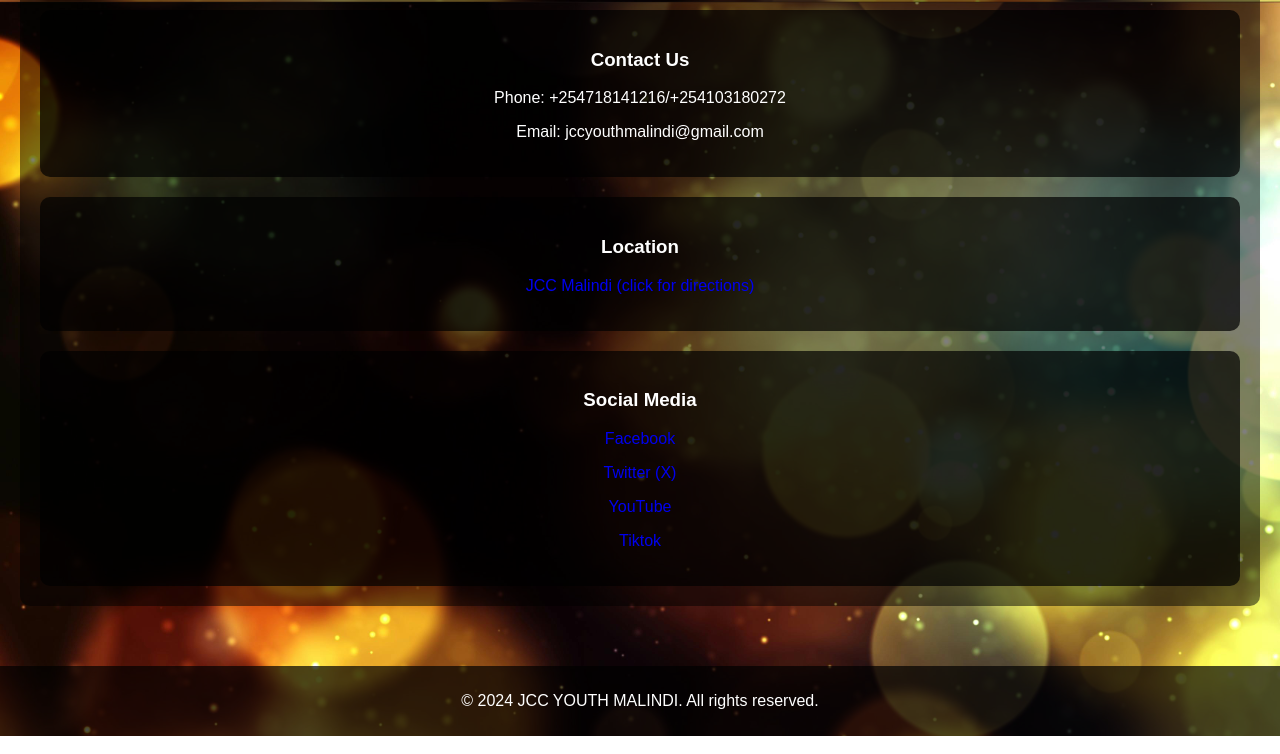
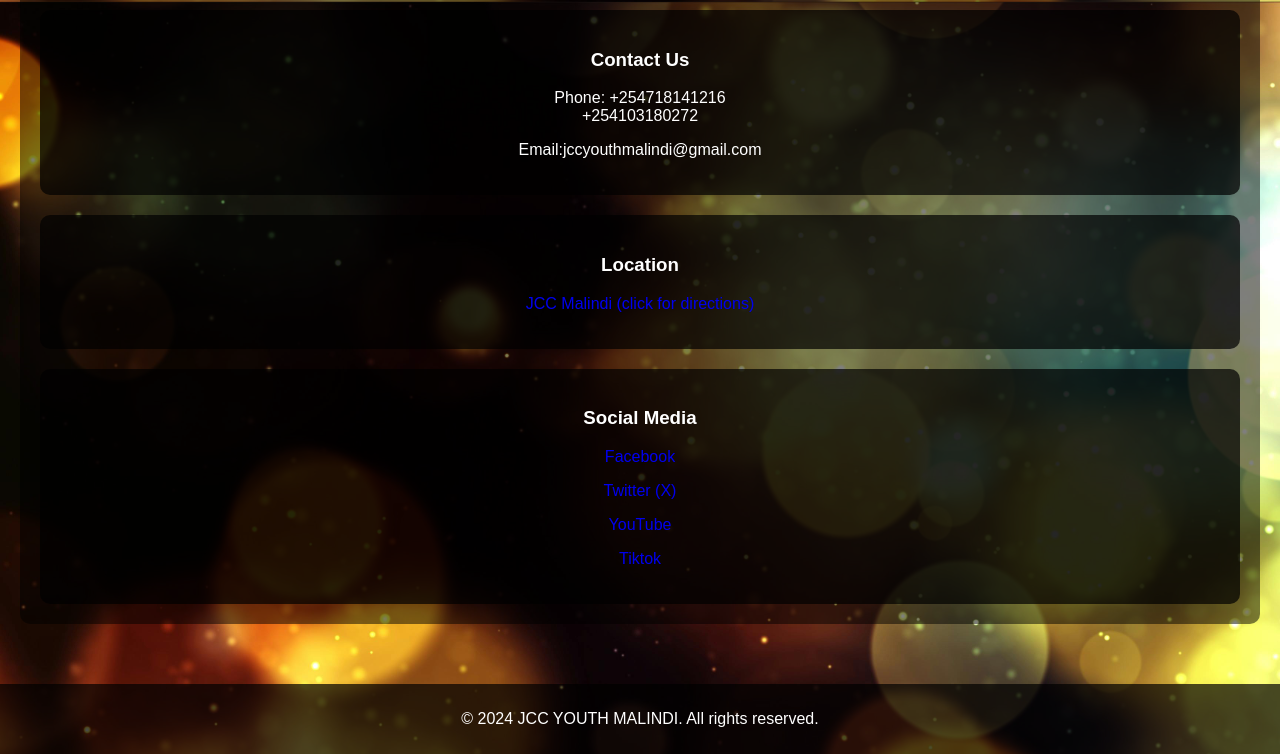
Before and after one commit to VictorMutuiriWeBs/jccyouth-malindi-website, a plain HTML site: page index.html in a window 1280 px wide. Shown: the part 3998-4752 px from the top of the page. Drawn offline with Linux system fonts and the light colour scheme.

Commit message:
Update index.html

```diff
--- a/index.html
+++ b/index.html
@@ -116,8 +116,8 @@
         <div class="container">
             <div>
                 <h3>Contact Us</h3>
-                <p>Phone: +254718141216/+254103180272</p>
-                <p>Email: 	jccyouthmalindi@gmail.com</p>
+                <p>Phone: +254718141216<br>+254103180272</p>
+                <p>Email:jccyouthmalindi@gmail.com</p>
             </div>
             <div>
                 <h3>Location</h3>
```
